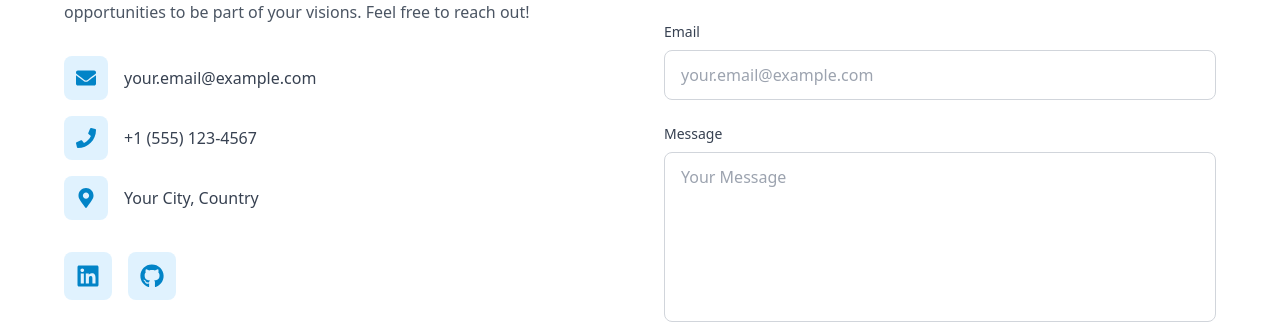
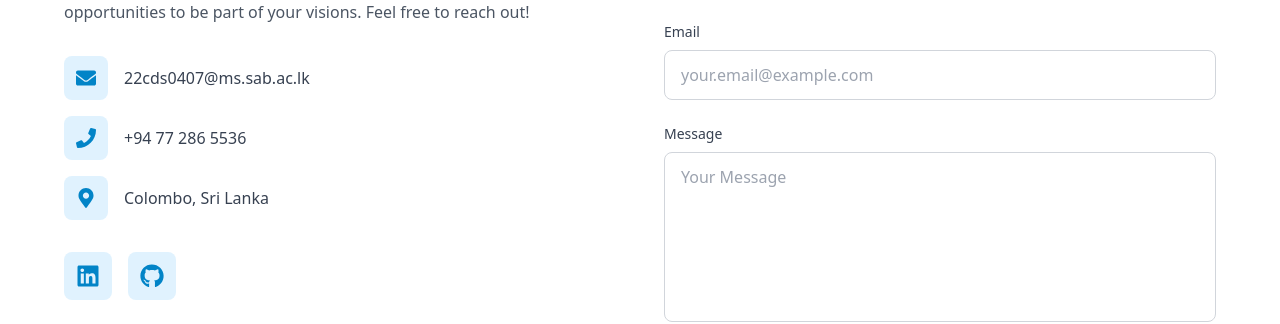
Before and after one commit to DhaneeraDulvanya/portfolio, a React (Vite) app: page / in a window 1280 px wide. Shown: the part 3968-4292 px from the top of the page. Built offline with nearby package versions, Linux system fonts and the light colour scheme.

Commit message:
add github, linkedIN to the file

```diff
--- a/src/components/Contact.jsx
+++ b/src/components/Contact.jsx
@@ -24,14 +24,14 @@ const Contact = () => {
   }
 
   const contactInfo = [
-    { icon: FaEnvelope, text: 'your.email@example.com', href: 'mailto:your.email@example.com' },
-    { icon: FaPhone, text: '+1 (555) 123-4567', href: 'tel:+15551234567' },
-    { icon: FaMapMarkerAlt, text: 'Your City, Country', href: '#' },
+    { icon: FaEnvelope, text: '22cds0407@ms.sab.ac.lk', href: 'mailto:your.email@example.com' },
+    { icon: FaPhone, text: '+94 77 286 5536', href: 'tel:+94772865536' },
+    { icon: FaMapMarkerAlt, text: 'Colombo, Sri Lanka', href: '#' },
   ]
 
   const socialLinks = [
-    { icon: FaLinkedin, href: 'https://linkedin.com', label: 'LinkedIn' },
-    { icon: FaGithub, href: 'https://github.com', label: 'GitHub' },
+    { icon: FaLinkedin, href: 'https://www.linkedin.com/in/dhaneera-dulvanya/', label: 'LinkedIn' },
+    { icon: FaGithub, href: 'https://github.com/DhaneeraDulvanya', label: 'GitHub' },
   ]
 
   return (
```
